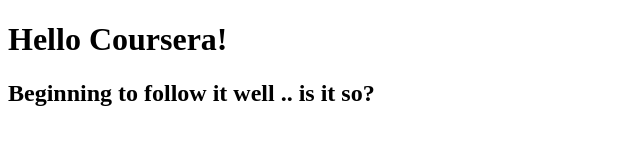
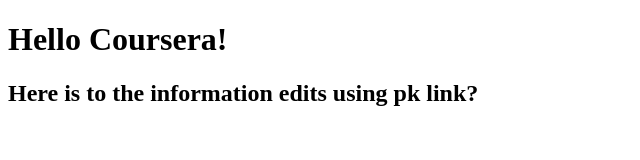
Before and after one commit to PreetiSaai/Coursera, a plain HTML site: page site/index.html in a window 1280 px wide. Shown: the whole page, without its empty margins (0-640 px from the left). Drawn offline with Linux system fonts and the light colour scheme.

Commit message:
Update index.html
Information using pk link

```diff
--- a/site/index.html
+++ b/site/index.html
@@ -5,6 +5,6 @@
 </head>
 <body>
 <h1>Hello Coursera!</h1>
-<h2>Beginning to follow it well .. is it so?</h2>
+<h2>Here is to the information edits using pk link?</h2>
 </body>
 </html>
```
